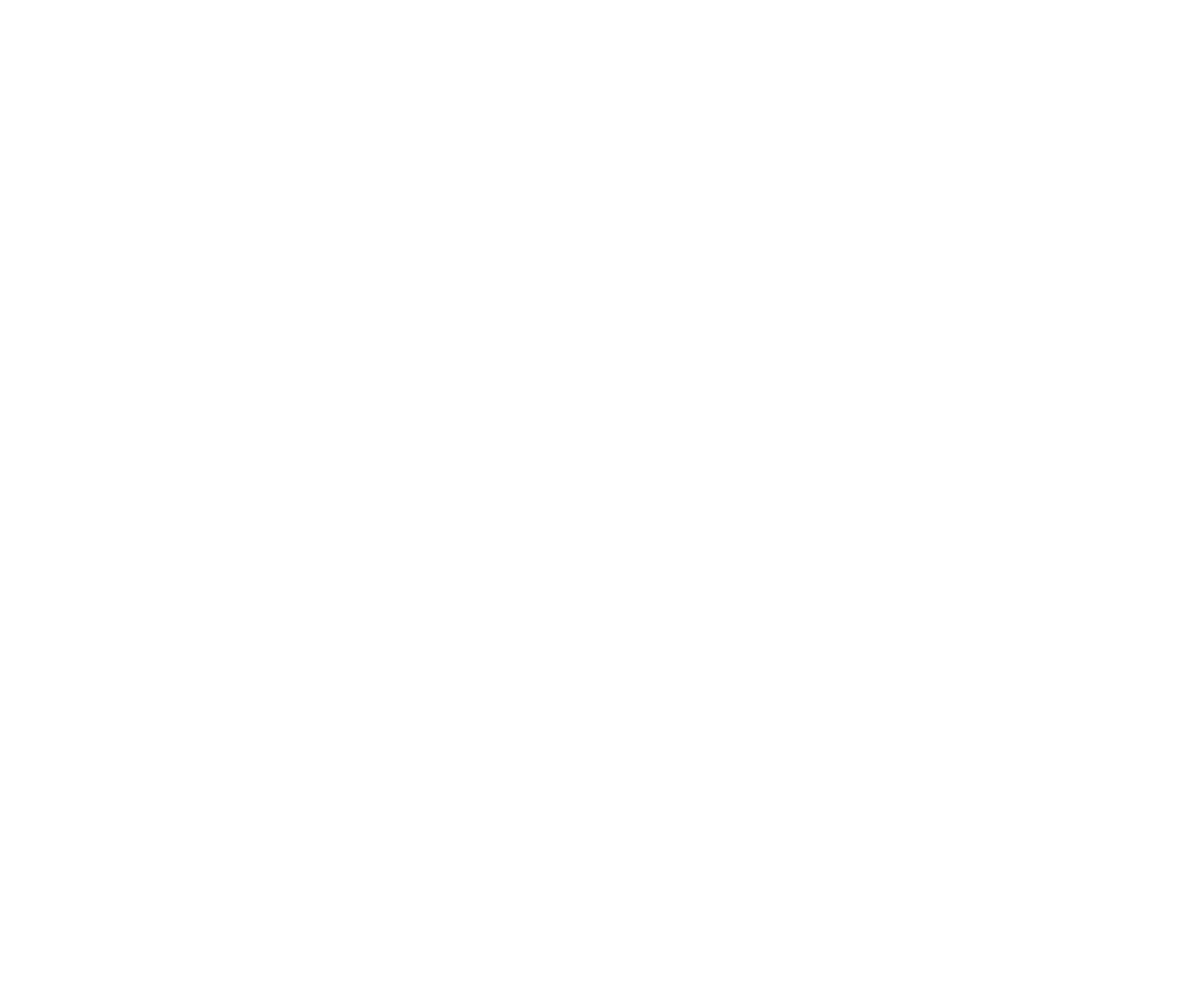
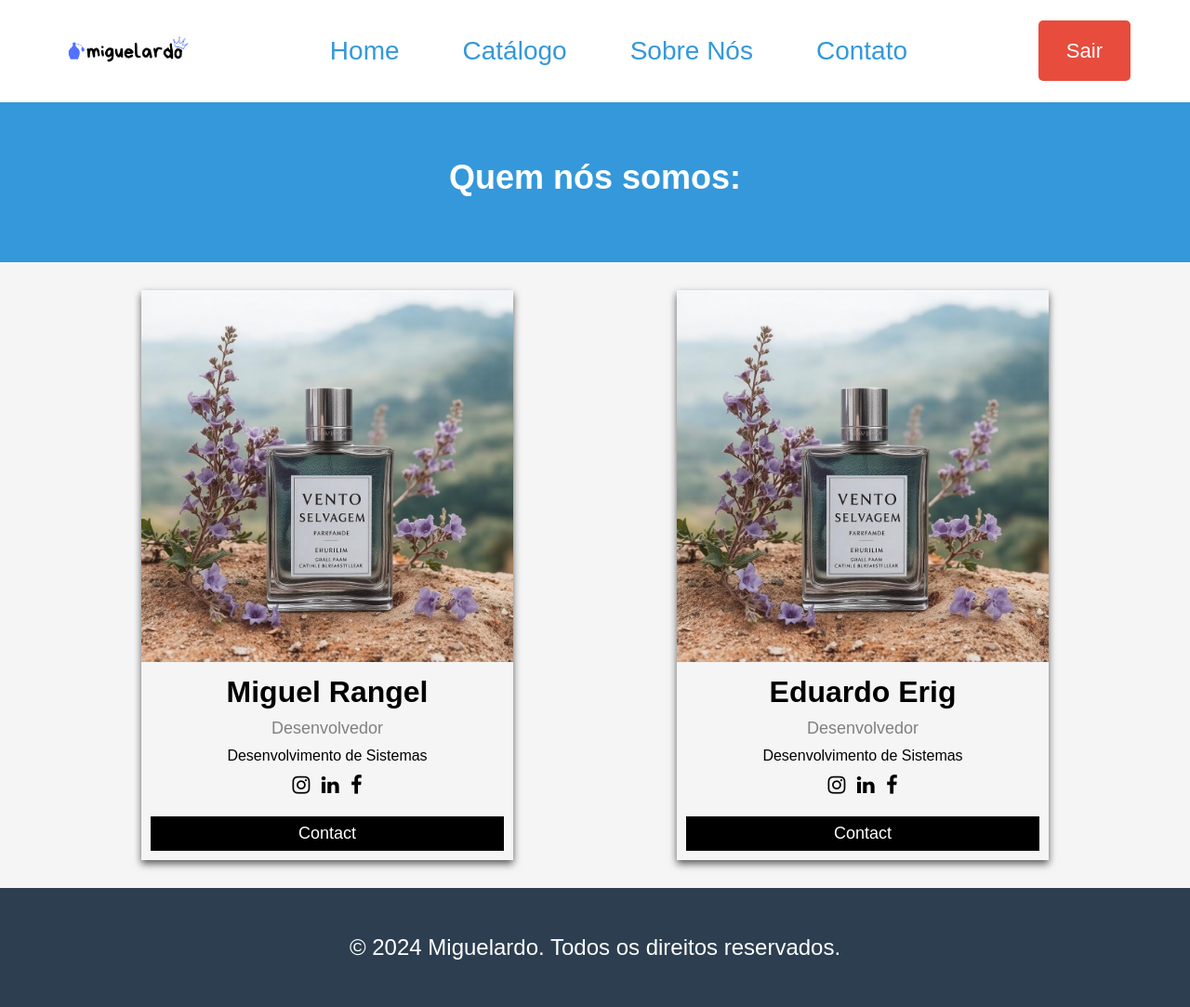
Before and after one commit to eduardoerig/Miguelardo, a plain HTML site: page sobrenos.html in a window 1280 px wide. Shown: the whole page at 93% size. Before the commit the page ends 800 px from the top, so only its background shows below. Drawn offline with Linux system fonts and the light colour scheme.

Commit message:
Update 24-10

```diff
--- /dev/null
+++ b/catalogo.css
@@ -0,0 +1,82 @@
+footer{
+    text-align:center;
+    font-size: x-large;
+    padding: 40px;
+    background-color: #2c3e50;
+    color: white;
+    position:relative;
+    bottom: 0%;
+    width: 100%;
+  }
+/* catalogo */
+.catalog {
+    padding: 20px;
+    text-align: center;
+}
+
+.catalog h4 {
+    font-size: 28px;
+    margin-bottom: 20px;
+    margin: 10px 0;
+}
+
+.product-container {
+    display: flex;
+    justify-content: center;
+    flex-wrap: wrap;
+}
+
+.product-card {
+    background-color: #ffffff;
+    border: 1px solid #ccc;
+    border-radius: 10px;
+    margin: 15px;
+    padding: 20px;
+    text-align: center;
+    width: 350px;
+    box-shadow: 0 2px 5px rgba(0, 0, 0, 0.1);
+    transition: transform 0.2s;
+    display: flex;
+    flex-direction: column;
+    min-height: 400px; /* Define uma altura mínima para os cards */
+    transition: 0.5s ease;
+}
+.product-card:hover{
+    transform: scale(1.05);
+}
+
+.product-card img {
+    width: 100%;
+    border-radius: 5px;
+}
+
+.product-card p {
+    font-size: 18px;
+    color: #555;
+}
+
+.price {
+    font-size: 25px;
+    padding-top: 10px;
+    padding-bottom: 10px;
+    margin-top: auto;
+    font-weight: bold;
+    color: #e74c3c;
+}
+
+.product-card button {
+    background-color: #3498db;
+    color: white;
+    border: none;
+    padding: 10px 15px;
+    border-radius: 5px;
+    cursor: pointer;
+    font-size: 20px;
+    transition: background-color 0.3s;
+    margin-top: auto; /* Empurra o botão para o final do card */
+}
+
+
+.product-card button:hover {
+    background-color: #2980b9;
+}
--- a/pagina_principal_styles.css
+++ b/pagina_principal_styles.css
@@ -9,9 +9,24 @@
 
 body {
     background-color: #f5f5f5;
+    overflow-y: scroll;
+}
+.obrigado {
+    text-align:center;
+    position:relative;
+    color: black;
+    bottom: 12%;
+    width: 100%;
+    margin-bottom: 10px;
 }
 
-
+.text-home{
+    font-size: 25px;
+    padding: 20px;
+    text-align: center;
+    margin: 0% 20% ;
+    flex-wrap: wrap;
+}
 .navbar {
     background-color: #ffffff;
     padding: 10px 0;
@@ -68,6 +83,14 @@ body {
     background-color: #c0392b;
 }
 
+.folder {
+    background-image: url(capatelainnicial.png);
+    background-size: cover;
+    background-repeat: no-repeat;
+    background-position: center;
+    padding-bottom: 400px;
+}
+
 .hero {
     background: #3498db;
     color: white;
@@ -84,80 +107,13 @@ body {
     font-size: 18px;
 }
 
-.catalog {
-    padding: 20px;
-    text-align: center;
-}
-
-.catalog h3 {
-    font-size: 28px;
-    margin-bottom: 20px;
-}
-
-.product-container {
-    display: flex;
-    justify-content: center;
-    flex-wrap: wrap;
-}
-
-.product-card {
-    background-color: #ffffff;
-    border: 1px solid #ccc;
-    border-radius: 10px;
-    margin: 15px;
-    padding: 20px;
-    text-align: center;
-    width: 250px;
-    box-shadow: 0 2px 5px rgba(0, 0, 0, 0.1);
-    transition: transform 0.2s;
-    display: flex;
-    flex-direction: column;
-    min-height: 400px; /* Define uma altura mínima para os cards */
-}
-
-.product-card img {
-    width: 100%;
-    border-radius: 5px;
-}
-
-.product-card h4 {
-    margin: 10px 0;
-}
-
-.product-card p {
-    font-size: 14px;
-    color: #555;
-}
-
-.price {
-    padding-top: 10px;
-    margin-top: auto;
-    font-weight: bold;
-    color: #e74c3c;
-}
-
-.product-card button {
-    background-color: #3498db;
-    color: white;
-    border: none;
-    padding: 10px 15px;
-    border-radius: 5px;
-    cursor: pointer;
-    transition: background-color 0.3s;
-    margin-top: auto; /* Empurra o botão para o final do card */
-}
-
-
-.product-card button:hover {
-    background-color: #2980b9;
-}
-
 footer {
     text-align:center;
+    font-size: x-large;
     padding: 40px;
     background-color: #2c3e50;
     color: white;
     position:fixed;
-    bottom: 0;
+    bottom: 0%;
     width: 100%;
 }
--- a/sobrenos.css
+++ b/sobrenos.css
@@ -1,62 +1,153 @@
-
-.form-container {
-    width: 100%;
-    max-width: 600px;
-    margin: 50px auto;
-    padding: 30px;
-    background-color: #fff;
-    border-radius: 10px;
-    box-shadow: 0 2px 10px rgba(0, 0, 0, 0.1);
+* {
+    margin: 0;
+    padding: 0;
+    box-sizing: border-box;
+    font-family: 'Arial', sans-serif;
 }
 
-.form-container h2 {
-    text-align: center;
-    margin-bottom: 30px;
-    color: #333;
+
+body {
+    background-color: #f5f5f5;
+    overflow-y: scroll;
+}
+.obrigado {
+    text-align:center;
+    position: absolute;
+    color: black;
+    bottom: 12%;
+    width: 100%;
 }
 
-.form-group {
-    margin-bottom: 20px;
+
+.navbar {
+    background-color: #ffffff;
+    padding: 10px 0;
+    box-shadow: 0 2px 5px rgba(0, 0, 0, 0.1);
 }
 
-.form-group label {
-    display: block;
-    font-weight: bold;
-    margin-bottom: 5px;
+.container {
+    width: 90%;
+    max-width: 1200px;
+    margin: auto;
+    display: flex;
+    justify-content: space-between;
+    align-items: center;
 }
 
-.form-group input,
-.form-group textarea {
-    width: 100%;
-    padding: 10px;
-    border: 1px solid #ccc;
-    border-radius: 5px;
-    font-size: 16px;
+.logo {
+    color: #333;
+    font-size: 30px;
+    font-weight: bold;
+    width: 150px;
+    height:max-content;
 }
 
-.form-group input:focus,
-.form-group textarea:focus {
-    border-color: #3498db;
-    outline: none;
+.nav-links {
+    list-style: none;
+    display: flex;
 }
 
-.form-group textarea {
-    resize: vertical;
-    min-height: 150px;
+.nav-links li {
+    margin: 0 30px;
 }
 
-.form-group button {
-    background-color: #3498db;
-    color: #fff;
+.nav-links a {
+    color: #3498db;
+    text-decoration: none;
+    font-size: 28px;
+    transition: color 0.3s;
+}
+
+.nav-links a:hover {
+    color: #2980b9;
+}
+
+.login-btn a {
+    background-color: #e74c3c;
+    color: white;
+    padding: 20px 30px;
+    border-radius: 5px;
+    text-decoration: none;
+    transition: background-color 0.3s;
+}
+
+.login-btn a:hover {
+    background-color: #c0392b;
+}
+.folder {
+    background-image: url(capatelainnicial.png);
+    background-size: cover;
+    background-repeat: no-repeat;
+    background-position: center;
+    padding-bottom: 400px;
+}
+.hero {
+    background: #3498db;
+    color: white;
+    padding: 60px 20px;
+    text-align: center;
+}
+
+.hero h2 {
+    font-size: 36px;
+    margin-bottom: 10px;
+}
+
+.hero p {
+    font-size: 18px;
+}
+/* sobre nos */
+.card {
+    box-shadow: 0 4px 8px 0 rgba(0, 0, 0, 0.637);
+    max-width: 400px;
+    margin: auto;
+    margin-top: 30px;
+    margin-bottom: 30px;
+    text-align: center;
+  }
+  h1{
+    margin-top: 10px;
+  }
+
+  .title {
+    margin: 10px;
+    color: grey;
+    font-size: 18px;
+  }
+  p{
+    margin: 10px;
+  }
+  .botao {
+    margin-top: 10px;
     border: none;
-    padding: 15px 20px;
-    border-radius: 5px;
+    outline: 0;
+    display:inline-block;
+    padding: 8px;
+    color: white;
+    background-color: #000;
+    text-align: center;
     cursor: pointer;
     width: 100%;
     font-size: 18px;
-    transition: background-color 0.3s;
-}
+  }
 
-.form-group button:hover {
-    background-color: #2980b9;
-}
+  a {
+    text-decoration: none;
+    padding: 0 4px;
+    font-size: 22px;
+    color: black;
+  }
+
+  button:hover, a:hover {
+    opacity: 0.7;
+  }
+  footer{
+    text-align:center;
+    font-size: x-large;
+    padding: 40px;
+    background-color: #2c3e50;
+    color: white;
+    position:relative;
+    bottom: 0%;
+    width: 100%;
+  }
--- a/sobrenos.html
+++ b/sobrenos.html
@@ -1,11 +1,63 @@
 <!DOCTYPE html>
 <html lang="en">
+
 <head>
     <meta charset="UTF-8">
     <meta name="viewport" content="width=device-width, initial-scale=1.0">
     <title>Miguelardo</title>
+    <link rel="stylesheet" href="sobrenos.css">
+    <link rel="stylesheet" href="https://cdnjs.cloudflare.com/ajax/libs/font-awesome/4.7.0/css/font-awesome.min.css">
 </head>
+
 <body>
+    <nav class="navbar">
+        <div class="container">
+            <img class="logo" src="logoBrancoRecortada.png" alt="">
+            <ul class="nav-links">
+                <li><a href="pagina_principal.html">Home</a></li>
+                <li><a href="catalogo.html">Catálogo</a></li>
+                <li><a href="sobrenos.html">Sobre Nós</a></li>
+                <li><a href="contato.html">Contato</a></li>
+            </ul>
+            <div class="login-btn">
+                <a href="pageLogin.html">Sair</a>
+            </div>
+        </div>
+    </nav>
+    <header class="hero">
+        <h2>Quem nós somos:</h2>
+    </header>
+    <div class="container">
 
+        <div class="card">
+            <img src="ventoSelvagem.jpg" alt="John" style="width:100%">
+            <h1>Miguel Rangel</h1>
+            <p class="title">Desenvolvedor</p>
+            <p>Desenvolvimento de Sistemas</p>
+            <a href="#"><i class="fa fa-instagram"></i></a>
+
+            <a href="#"><i class="fa fa-linkedin"></i></a>
+            <a href="#"><i class="fa fa-facebook"></i></a>
+            <p><button class="botao">Contact</button></p>
+        </div>
+
+        <div class="card">
+            <img src="ventoSelvagem.jpg" alt="John" style="width:100%">
+            <h1>Eduardo Erig</h1>
+            <p class="title">Desenvolvedor</p>
+            <p>Desenvolvimento de Sistemas</p>
+            <a href="#"><i class="fa fa-instagram"></i></a>
+            <a href="#"><i class="fa fa-linkedin"></i></a>
+            <a href="#"><i class="fa fa-facebook"></i></a>
+            <p><button class="botao">Contact</button></p>
+        </div>
+    </div>
+    <!-- <div class="obrigado">
+        <p>Obrigado por comprar na Miguelardo!</p>
+    </div> -->
+    <footer>
+        <p>&copy; 2024 Miguelardo. Todos os direitos reservados.</p>
+    </footer>
 </body>
+
 </html>
```
Also changed, not shown: catalogo.html (+8 -3 lines), contato.html (+3 -1 lines), pagina_principal.html (+8 -8 lines), Captura de tela_24-10-2024_82636_s2.glbimg.com.jpeg (added), capatelainnicial.png (added), gettyimages-929790352.webp (added).
